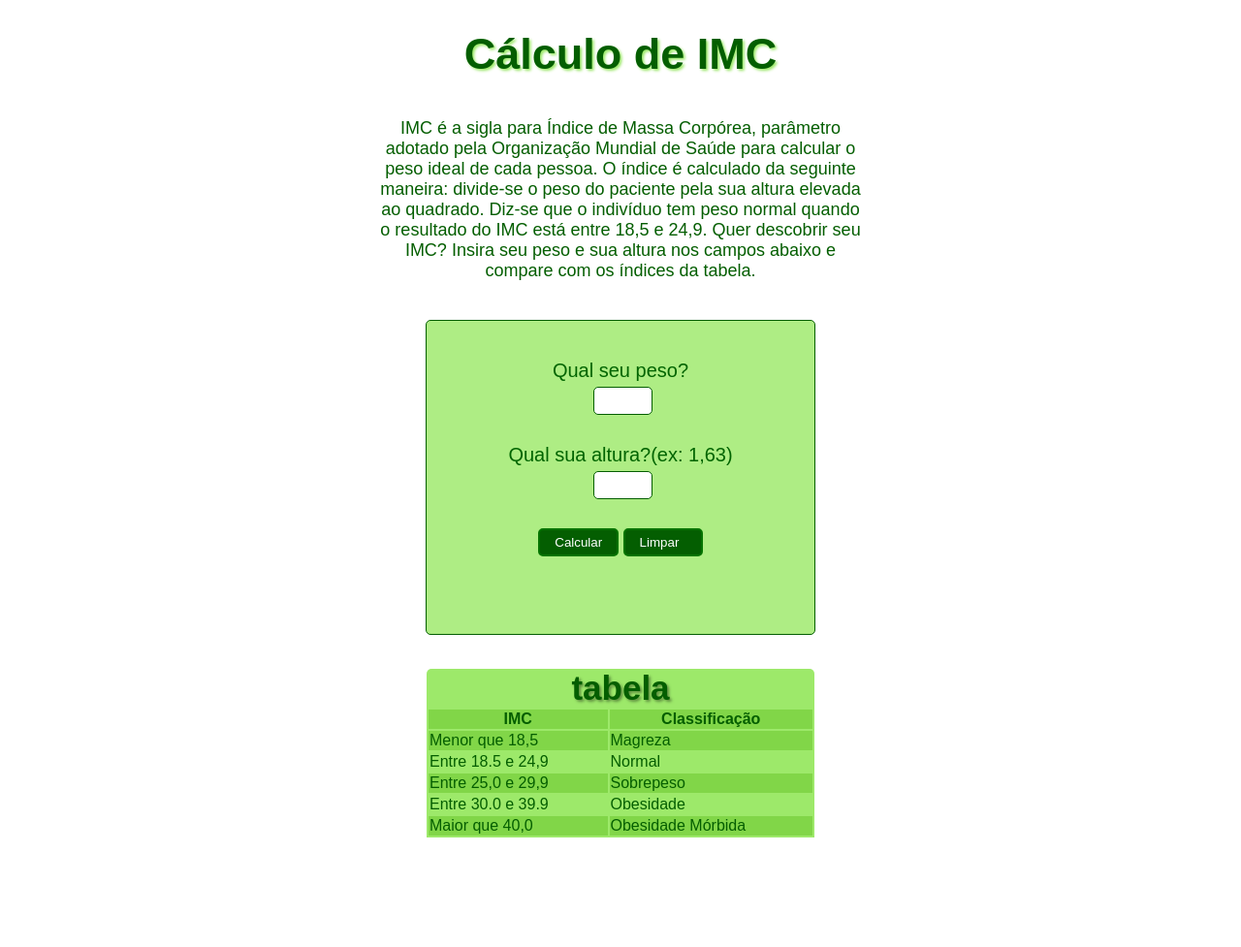
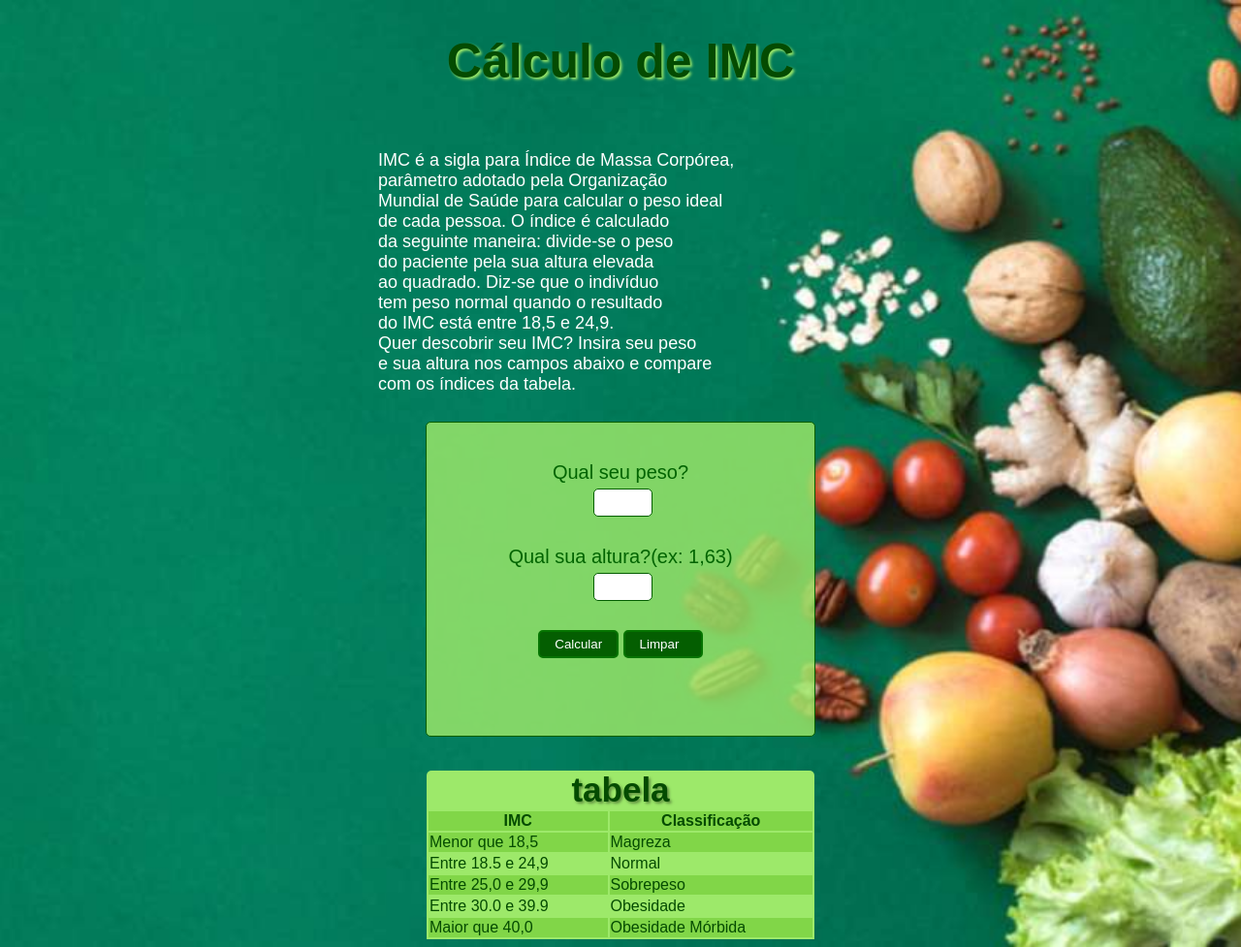
Before and after one commit to Amorim93Carol/Calculo-IMC, a plain HTML site: page index.html in a window 1280 px wide. Shown: the whole page at 97% size. Before the commit the page ends 872 px from the top, so only its background shows below. Drawn offline with Linux system fonts and the light colour scheme.

Commit message:
imagem de fundo

```diff
--- a/index.html
+++ b/index.html
@@ -12,11 +12,11 @@
     <h1>Cálculo de IMC</h1>
 
     <div id="paragrafo">
-        <p>IMC é a sigla para Índice de Massa Corpórea, parâmetro adotado pela Organização Mundial de Saúde para calcular o peso ideal de cada pessoa.
+        <p>IMC é a sigla para Índice de Massa Corpórea,<br> parâmetro adotado pela Organização <br> Mundial de Saúde para calcular o peso ideal <br> de cada pessoa.
 
-        O índice é calculado da seguinte maneira: divide-se o peso do paciente pela sua altura elevada ao quadrado. Diz-se que o indivíduo tem peso normal quando o resultado do IMC está entre 18,5 e 24,9.
-
-        Quer descobrir seu IMC? Insira seu peso e sua altura nos campos abaixo e compare com os índices da tabela.
+        O índice é calculado <br> da seguinte maneira: divide-se o peso <br> do paciente pela sua altura elevada <br> ao quadrado. Diz-se que o indivíduo <br> tem peso normal quando o resultado <br> do IMC está entre 18,5 e 24,9.
+        <br>
+        Quer descobrir seu IMC? Insira seu peso <br> e sua altura nos campos abaixo e compare <br> com os índices da tabela.
         </p>
     </div>
     <div id="inputsArea">
--- a/style.css
+++ b/style.css
@@ -1,21 +1,26 @@
 body{
     font-family: sans-serif;
-    color: rgb(4, 94, 1);
+    color: rgb(4, 75, 1);
+    background-image: url('./420005838-vegetais.jpg');
+    background-size: cover;
 }
 h1{
     text-align: center;
     text-shadow: 2px 2px 3px rgb(157, 233, 106);
-    font-size: 45px;
+    font-size: 50px;
 }
 label{
     font-size: 20px;
     color: darkgreen;
 }
 #paragrafo{
+    color: white;
     font-size: 18px;
-    margin: 40px auto;
-    text-align: center;
+    margin: 40px auto 5px;
+    padding: 5px 15px;
+    text-align: left;
     width: 500px;
+
 }
 #inputsArea{
     background: rgba(157, 233, 106, 0.822);
```
Also changed, not shown: 420005838-vegetais.jpg (added).
